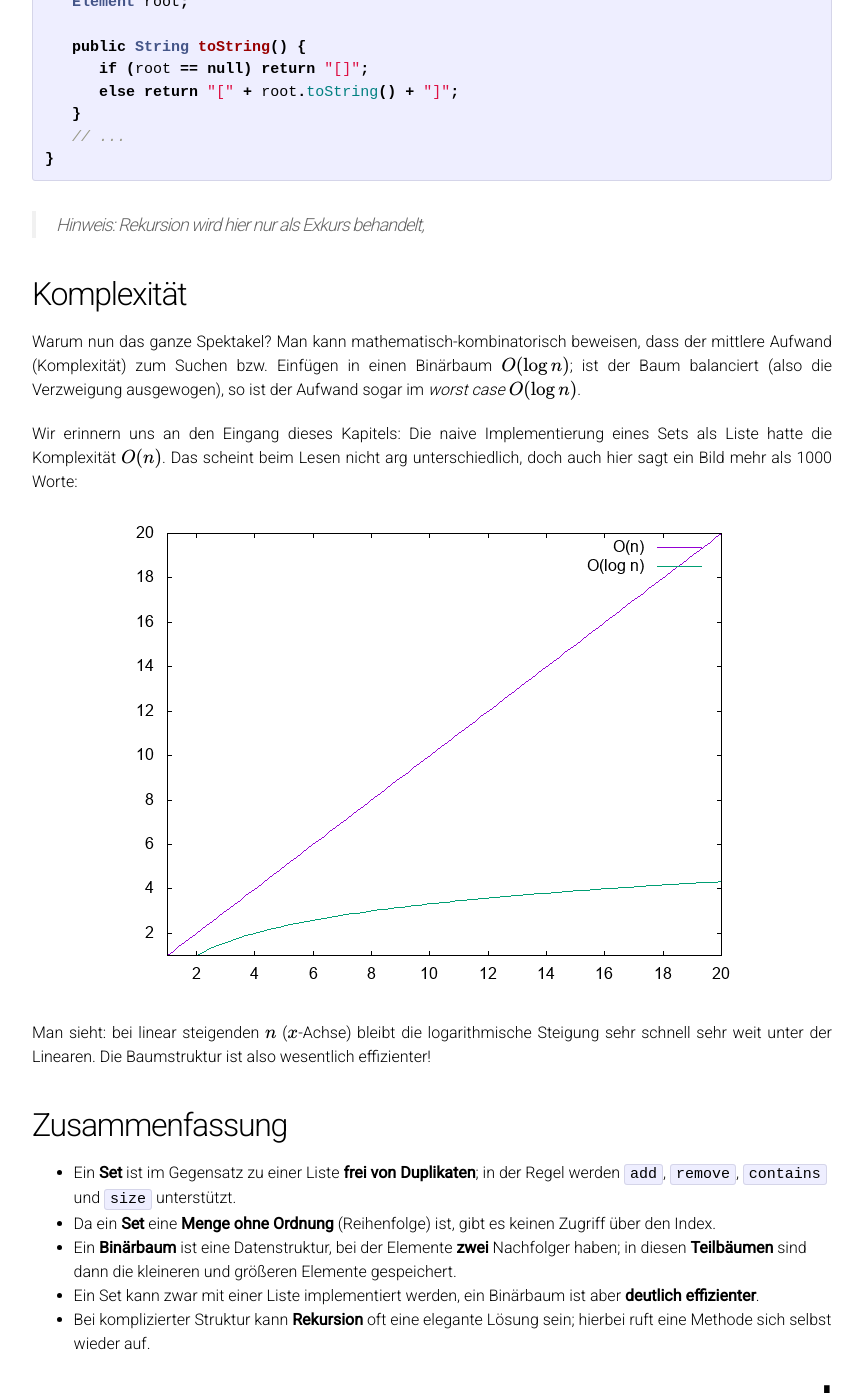
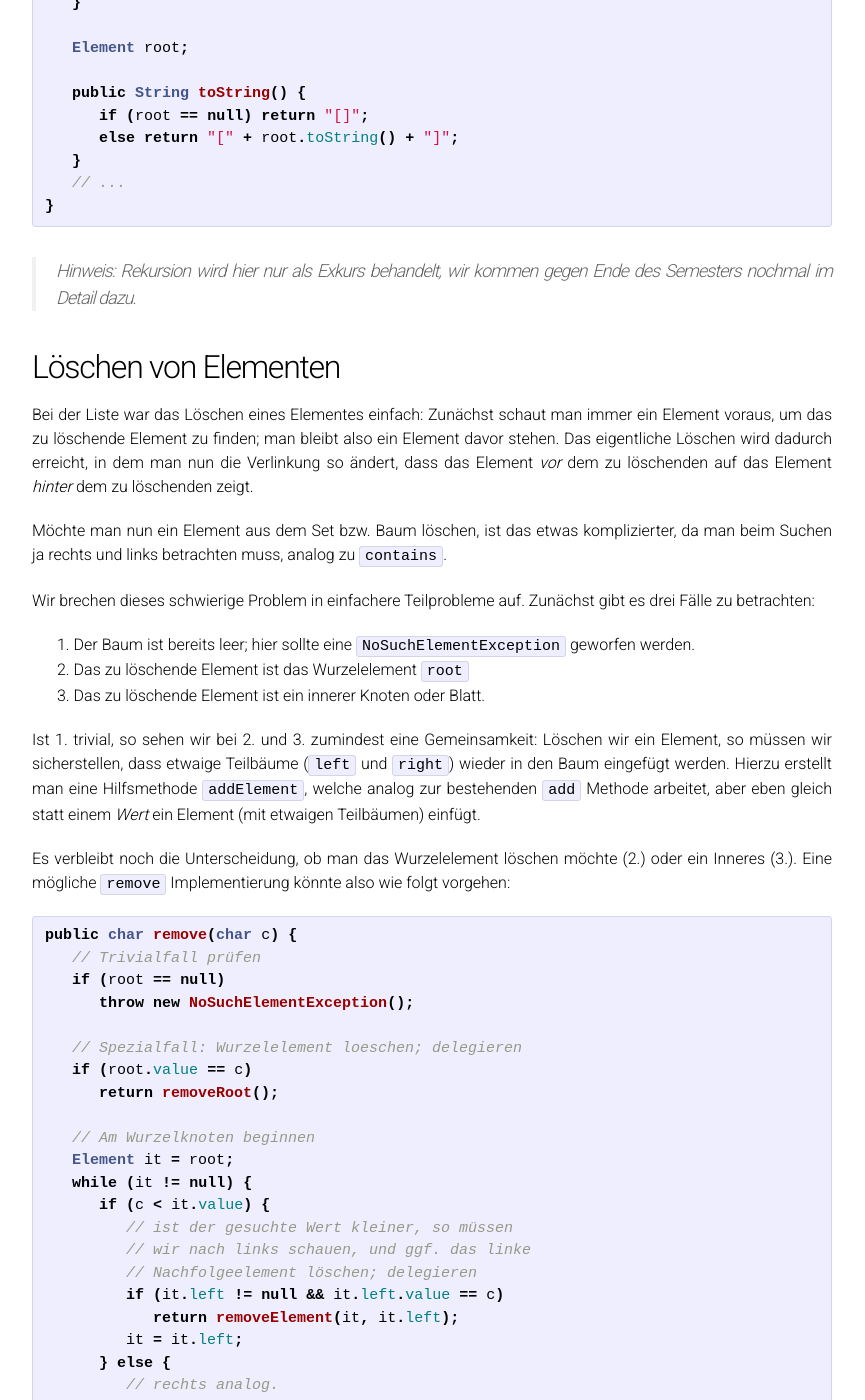
Before and after one commit to sWIFlezech/hsro-wif-prg2.github.io, a Jekyll site: the page built from 03-tree-set/tree-set.md, in a window 1280 px wide and 1400 px high, scrolled down 8871 px. Shown: the whole window, without its empty margins (208-1073 px from the left). Built offline with Jekyll 4.4.1, drawn with Linux system fonts in a browser that asks for light colours; our own code applies the rules of GitHub Pages for plain Markdown files; formulas are drawn with MathJax 3; some of the changed text lies outside the part shown.

Commit message:
Updates:

````diff
--- a/03-tree-set/tree-set.md
+++ b/03-tree-set/tree-set.md
@@ -57,7 +57,8 @@ interface CharSet {
 
 ## Innere Klassen
 
-Wenn wir dieses nun analog zur Liste implementieren, so könnte das so aussehen:
+Wenn wir dieses nun analog zur Liste implementieren, so brauchen wir wieder eine Hilfsklasse, welche die eigentlichen Daten speichert, und die Datenstruktur aufspannt.
+Da diese Klasse spezifisch für diese Struktur und Implementierung ist, kann diese als _innere_ Klasse angelegt werden:
 
 ```java
 class CharSetImpl1 implements CharSet {
@@ -364,13 +364,118 @@ class CharSetImpl2 implements CharSet {
 }
 ```
 
-> Hinweis: Rekursion wird hier nur als Exkurs behandelt,
+> Hinweis: Rekursion wird hier nur als Exkurs behandelt, wir kommen gegen Ende des Semesters nochmal im Detail dazu.
+
+
+## Löschen von Elementen
+
+Bei der Liste war das Löschen eines Elementes einfach: Zunächst schaut man immer ein Element voraus, um das zu löschende Element zu finden; man bleibt also ein Element davor stehen.
+Das eigentliche Löschen wird dadurch erreicht, in dem man nun die Verlinkung so ändert, dass das Element _vor_ dem zu löschenden auf das Element _hinter_ dem zu löschenden zeigt.
+
+Möchte man nun ein Element aus dem Set bzw. Baum löschen, ist das etwas komplizierter, da man beim Suchen ja rechts und links betrachten muss, analog zu `contains`.
+
+Wir brechen dieses schwierige Problem in einfachere Teilprobleme auf.
+Zunächst gibt es drei Fälle zu betrachten:
+
+1. Der Baum ist bereits leer; hier sollte eine `NoSuchElementException` geworfen werden.
+2. Das zu löschende Element ist das Wurzelelement `root`
+3. Das zu löschende Element ist ein innerer Knoten oder Blatt.
+
+Ist 1. trivial, so sehen wir bei 2. und 3. zumindest eine Gemeinsamkeit: Löschen wir ein Element, so müssen wir sicherstellen, dass etwaige Teilbäume (`left` und `right`) wieder in den Baum eingefügt werden.
+Hierzu erstellt man eine Hilfsmethode `addElement`, welche analog zur bestehenden `add` Methode arbeitet, aber eben gleich statt einem _Wert_ ein Element (mit etwaigen Teilbäumen) einfügt.
+
+Es verbleibt noch die Unterscheidung, ob man das Wurzelelement löschen möchte (2.) oder ein Inneres (3.).
+Eine mögliche `remove` Implementierung könnte also wie folgt vorgehen:
+
+
+```java
+public char remove(char c) {
+	// Trivialfall prüfen
+	if (root == null)
+		throw new NoSuchElementException();
+
+	// Spezialfall: Wurzelelement loeschen; delegieren
+	if (root.value == c)
+		return removeRoot();
+
+	// Am Wurzelknoten beginnen
+	Element it = root;
+	while (it != null) {
+		if (c < it.value) {
+			// ist der gesuchte Wert kleiner, so müssen
+			// wir nach links schauen, und ggf. das linke
+			// Nachfolgeelement löschen; delegieren
+			if (it.left != null && it.left.value == c)
+				return removeElement(it, it.left);
+			it = it.left;
+		} else {
+			// rechts analog.
+			if (it.right != null && it.right.value == c)
+				return removeElement(it, it.right);
+			it = it.right;
+		}
+	}
+
+	throw new NoSuchElementException();
+}
+```
+
+Wir haben also zunächst die Grundstruktur des Algorithmus erarbeitet, welche das zu löschende Element zwar bestimmt, aber nicht (selbst) löscht (delegiert auf `removeRoot` bzw. `removeElement`)
+Möchte man nun das Wurzelelement `root` löschen (2.), so prüft man, ob und welche Teilbäume `left` bzw. `right` existieren:
+
+```java
+private char removeRoot() {
+	Element e = root;
+	if (e.left == null && root.right == null) {
+		// keine Teilbäume, also ist der Baum nun leer
+		root = null;
+	} else if (e.left == null) {
+		// nur rechter Teilbaum, also diesen als Wurzel setzen
+		root = e.right;
+	} else if (e.right == null) {
+		// dito, fuer finks
+		root = e.left;
+	} else {
+		// es gibt beide Teilbäume; links wird neue Wurzel,
+		// rechts wird als Element eingefügt.
+		root = e.left;
+		addElement(e.right);
+	}
+
+	// Wert des gelöschten Elements zurueck geben
+	return e.value;
+}
+```
+
+Ähnlich geht man bei inneren Elementen vor.
+Da der Baum hier aber nur in eine Richtung verlinkt ist, benötigen wir zum Löschen Referenzen auf das Elternelement und das zu löschende Element.
+Man setzt dann das zu löschende Element auf `null`, und fügt etwaige Teilbäume wieder neu ein.
+
+```java
+private char removeElement(Element parent, Element element) {
+	// wollen wir das linke Element löschen?
+	if (element == parent.left) {
+		parent.left = null;
+	} else {
+		parent.right = null;
+	}
+
+	// eventuelle Teilbäume neu in den Baum einfügen
+	addElement(e.left);
+	addElement(e.right);
+
+	return e.value;
+}
+```
+
+
+> Hinweis: Diese Implementierung der `remove` Funktion fuehrt dazu, dass der Baum schlecht konditioniert ist bzw. entartet; sie ist aber recht anschaulich zu erklären.
 
 
 ## Komplexität
 
-Warum nun das ganze Spektakel?
-Man kann mathematisch-kombinatorisch beweisen, dass der mittlere Aufwand (Komplexität) zum Suchen bzw. Einfügen in einen Binärbaum $O(\log n)$; ist der Baum balanciert (also die Verzweigung ausgewogen), so ist der Aufwand sogar im _worst case_ $O(\log n)$.
+Warum nun das ganze Spektakel mit dem Baum, wenn doch eine Liste so viel einfacher wäre?
+Man kann mathematisch-kombinatorisch beweisen, dass der mittlere Aufwand (Komplexität) zum Suchen bzw. Einfügen in einen Binärbaum $O(\log n)$ ist; ist der Baum _balanciert_ (also die Verzweigung ausgewogen), so ist der Aufwand sogar im _worst case_ $O(\log n)$.
 
 Wir erinnern uns an den Eingang dieses Kapitels: Die naive Implementierung eines Sets als Liste hatte die Komplexität $O(n)$.
 Das scheint beim Lesen nicht arg unterschiedlich, doch auch hier sagt ein Bild mehr als 1000 Worte:
````
Also changed, not shown: other parts of 03-tree-set/tree-set.md (+0 -1 lines), README.md (+3 -2 lines), Remarks.md (+1 -1 lines), 2 other files.
